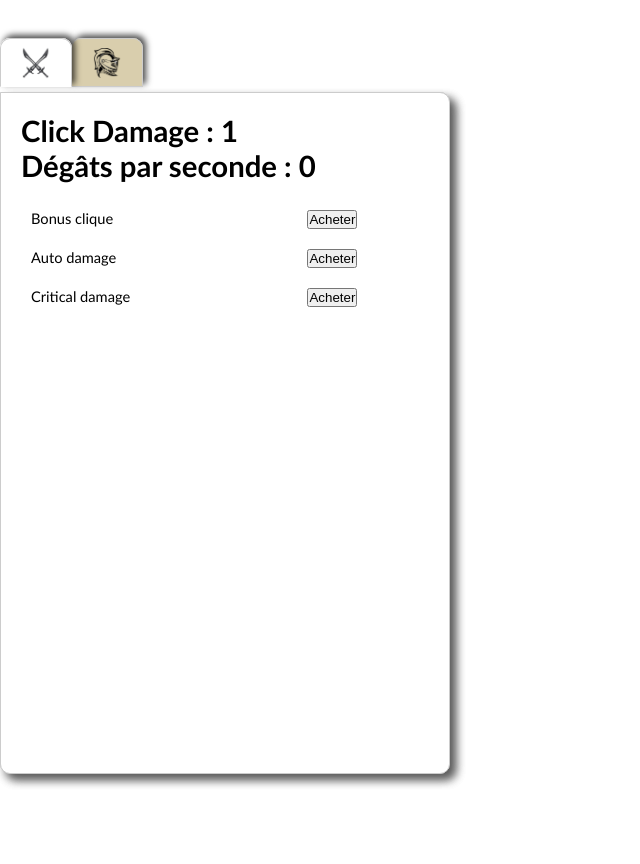
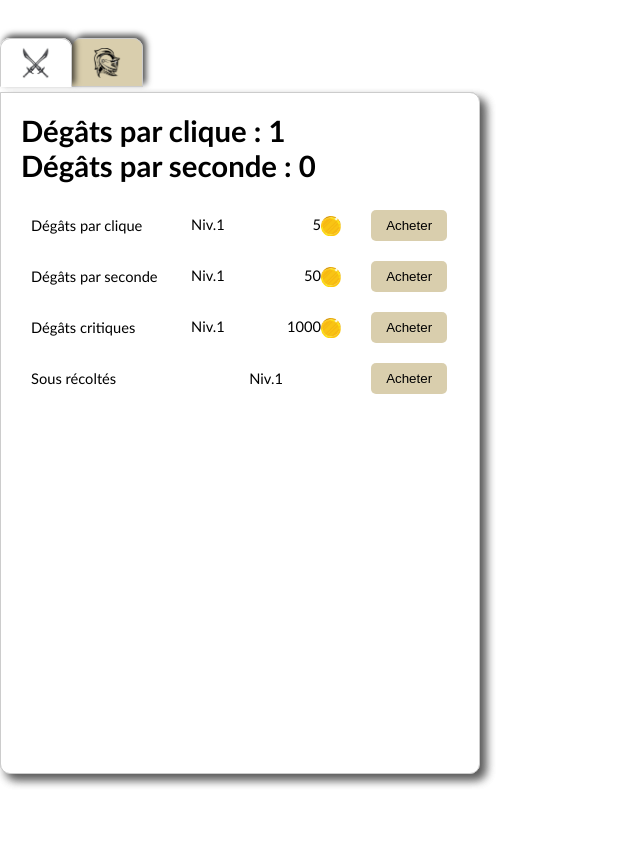
Before and after one commit to mathilde-roussier/clicker, a PHP site: page / in a window 1280 px wide. Shown: the whole page, without its empty margins (0-640 px from the left). Run offline with PHP 8.4, Linux system fonts and the light colour scheme; some libraries are stand-ins or nearby versions.

Commit message:
Bonus clique / critique et dégâts par seconde

```diff
--- a/css/style.css
+++ b/css/style.css
@@ -1,7 +1,7 @@
 * {
 	margin: 0;
 	padding: 0;
-
+  outline: none;
 }
 
 button:hover{
@@ -31,7 +31,7 @@ color: green;
 /*--------------Dimensions tableau--------------*/
 
 #page-wrap {
-	  width: 450px;
+	  width: 480px;
     height: 100%;
 
 	}
@@ -98,12 +98,71 @@ color: green;
       -ms-transition:     all 0.6s ease;
       -o-transition:      all 0.6s ease;
     }
-    .content div{
+    .content .element{
 
       display: flex;
       padding: 10px;
-      width: 80%;
+      width: 95%;
       justify-content: space-between;
+      align-items: center;
+    }
+
+    .content .element_name{
+
+      width: 130px;
+    }
+
+     .content .profil{
+
+      padding: 10px;
+     }
+
+    .content .element button{
+
+      background-color:rgba(155, 127, 40, 0.38);
+      border: none;
+      border-radius: 5px;
+      padding: 8px 15px;
+      transition: 0.2s;
+
+    }
+
+
+    .content #niveau_max{
+       background-color:rgba(155, 127, 40, 0.38);
+      border: none;
+      border-radius: 5px;
+      padding: 8px 15px;
+      width: 46px;
+      height: 15px;
+      text-align: center;
+    }
+
+    .content div button:hover{
+
+      background-color:rgba(161, 149, 112);
+    }
+
+    .content .element .niveau_prix{
+
+      display: flex;
+      width: 150px;
+      justify-content: space-between;
+    }
+
+     .content .niveau_prix div{
+
+      display: flex;
+      width: 100px;
+      justify-content: flex-end;
+     }
+
+    .content #logo_pièce{
+
+      width: 20px;
+      height: 20px;
+      background-image:url(../img/piece.png);
+      background-size: cover;
     }
 
 /*-------------Onglets actifs--------------*/
--- a/index.html
+++ b/index.html
@@ -19,20 +19,46 @@
 				 	<input id="tab-1" checked="checked" name="tab-group-1" type="radio" />
 				 	<label id="label_tab1" for="tab-1"></label>
 				 	<div class="content">
-				 		<h1 id="click_damage">Click Damage : 1</h1>
+				 		<h1 id="click_damage">Dégâts par clique : 1</h1>
 				 		<h1 id="damage_seconde">Dégâts par seconde : 0</h1>
 				 		<br/>
-				 		<div>
-				 			<p>Bonus clique</p>
+				 		<div class="element">
+				 			<p class="element_name">Dégâts par clique</p>
+				 				<div class="niveau_prix">
+				 					<p id="niv_bonus_clique">Niv.1</p>
+				 					<div>
+				 						<p id="prix_bonus_clique">5</p>
+				 						<div id="logo_pièce"></div>
+				 					</div>
+				 				</div>
 				 			<button id="bonus_clique">Acheter</button>
 				 		</div>
-				 		<div>
-				 			<p>Auto damage</p>
+				 		<div class="element">
+				 			<p class="element_name">Dégâts par seconde</p>
+				 			<div class="niveau_prix">
+				 				<p id="niv_auto_damage">Niv.1</p>
+				 				<div>
+				 					<p id="prix_bonus_auto_damage">50</p>
+				 					<div id="logo_pièce"></div>
+				 				</div>
+				 			</div>
 				 			<button id="auto_damage">Acheter</button>
 				 		</div>
-				 		<div>
-				 			<p>Critical damage</p>
+				 		<div class="element">
+				 			<p class="element_name">Dégâts critiques</p>
+				 			<div class="niveau_prix" id="max_niv_luck">
+				 				<p id="niv_luck">Niv.1</p>
+				 				<div>
+				 					<p id="prix_bonus_luck">1000</p>
+				 					<div id="logo_pièce"></div>
+				 				</div>
+				 			</div>
 				 			<button id="luck">Acheter</button>
+				 		</div>
+				 		<div class="element">
+				 			<p class="element_name">Sous récoltés</p>
+				 			<p id="niv_money">Niv.1</p>
+				 			<button id="money">Acheter</button>
 				 		</div>
 				 	</div>
 				 </div>
@@ -40,14 +66,14 @@
 				 	<input id="tab-2" name="tab-group-1" type="radio" />
 				 	 <label id="label_tab2" for="tab-2"></label>
 				 	 <div class="content">
-				 	 	<div>
-				 	 		<p id="click_profil">Click Damage : 1</hp>
+				 	 	<div class="profil">
+				 	 		<p id="click_profil">Dégats par clique : 1</hp>
 				 	 	</div>
-				 	 	<div>
-				 			<p id="damage_profil">Dégâts par seconde : 0</p>
+				 	 	<div class="profil">
+				 			<p id="damage_profil">Dégâts automatique: 0</p>
 				 	 	</div>
-				 	 	<div>
-				 	 		<p id="chance_critique">Chance de critique : 0.0%</p>
+				 	 	<div class="profil">
+				 	 		<p id="chance_critique">Dégâts critiques : 0.0%</p>
 				 	 	</div>
 				 	 </div>
 				 </div>
--- a/js/script.js
+++ b/js/script.js
@@ -1,19 +1,89 @@
 // BONUS 1 (dommage par clique)
 let clickdamage = 1
 let bonus_clickdamage = 2
-
+let niv_bonus_clique = 1
+let prix_bonus_clique = 5
 // BONUS 2 (dommage par seconde)
 let damage_seconde = 0
 let bonus_damage_seconde = 2
+let niv_auto_damage = 1
+let prix_bonus_damage = 50
 
 // BONUS 3 CHANCE DE CRITIQUE
-let luck = 5000
+let luck = 100
 let chance_critique = 0
+let niv_luck = 1
+let prix_bonus_luck = 1000
 
-	//FONCTION RANDOM CHIFFRE ALEATOIRE
-	function getRandomInt(max) {
-	  return Math.floor(Math.random() * Math.floor(max));
+
+//FONCTION RANDOM CHIFFRE ALEATOIRE
+function getRandomInt(max) {
+	return Math.floor(Math.random() * Math.floor(max));
+}
+
+
+
+function bonus_clique()
+{
+	clickdamage = clickdamage + bonus_clickdamage
+	niv_bonus_clique = niv_bonus_clique +1
+	prix_bonus_clique = prix_bonus_clique + prix_bonus_clique
+	$("#click_damage").text("Dégâts par clique : "+clickdamage)
+	$("#click_profil").text("Dégâts par clique : "+clickdamage)
+	$("#niv_bonus_clique").text("Niv."+niv_bonus_clique)
+	console.log(prix_bonus_clique)
+	$("#prix_bonus_clique").text(prix_bonus_clique)
+}
+
+function auto_damage()
+{
+	damage_seconde = damage_seconde + bonus_damage_seconde
+	niv_auto_damage = niv_auto_damage + 1
+	prix_bonus_damage = prix_bonus_damage + prix_bonus_damage
+	$("#damage_seconde").text("Dégâts par seconde : "+damage_seconde)
+	$("#damage_profil").text("Dégâts par seconde : "+damage_seconde)
+	$("#niv_auto_damage").text("Niv. "+niv_auto_damage)
+	$("#prix_bonus_auto_damage").text(prix_bonus_damage)
+
+}
+
+function bonus_luck()
+{
+	if(luck > 3)
+	{
+		luck = luck - (luck / 2)
+		chance_critique = 1 / luck
+		niv_luck = niv_luck + 1
+		prix_bonus_luck = prix_bonus_luck + prix_bonus_luck
+		$("#chance_critique").text("Dégâts critiques : "+parseInt(chance_critique * 100)+"%")
+		$("#niv_luck").text("Niv. "+niv_luck+"")
+		$("#prix_bonus_luck").text(prix_bonus_luck)
+
+		console.log(parseInt(chance_critique * 100))
 	}
+	else if(luck < 3 && luck != 1)
+	{
+		luck = 1
+		niv_luck = niv_luck + 1
+		$("#chance_critique").text("Dégâts critiques : 100%")
+		$("#niv_luck").text("Niv. "+niv_luck+"")
+		$("#luck").remove()
+		$("#max_niv_luck").after("<div id='niveau_max'><p>Max</p></div>")
+	}
+
+	if(getRandomInt(luck) === 1 )
+	{
+			// INFLIGER COUP CRITIQUE = clickdamage *X (X à définir)
+	}
+}
+
+function bonus_money()
+{
+
+
+}
+
+
 
 
 $(document).ready(function(){
@@ -21,54 +91,22 @@ $(document).ready(function(){
 	// BONUS POUR DEGATS PAR CLIQUE
 	$("body").on("click","#bonus_clique",function(){
 
-		clickdamage = clickdamage + bonus_clickdamage
-		$("#click_damage").text("Click Damage : "+clickdamage+"")
-		$("#click_profil").text("Click Damage : "+clickdamage+"")
+		bonus_clique()
 	});
 
 	// BONUS POUR DEGATS PAR SECONDES (IDLE)
 	$("body").on("click","#auto_damage",function(){
 
-		damage_seconde = damage_seconde + bonus_damage_seconde
-		$("#damage_seconde").text("Dégâts par seconde : "+damage_seconde+"")
-		$("#damage_profil").text("Dégâts par seconde : "+damage_seconde+"")
+		auto_damage()
 	});
 	// BONUS DE CHANCE CRITIQUE
 	$("body").on("click","#luck",function(){
 
-		if(luck >= 2500)
-		{
-			luck = luck - 100
-			chance_critique = 100 / luck
-			$("#chance_critique").text("Chance de critique : "+parseInt(chance_critique * 100)+"%")
-			console.log(chance_critique)
-			console.log(luck)
+		bonus_luck()
+	});
+	// BONUS SOUS
+	$("body").on("click","#money",function(){
 
-		}
-		else if(luck < 2500 && luck >= 500)
-		{
-			luck = luck - 50
-			chance_critique = 100 / luck
-			$("#chance_critique").text("Chance de critique: "+parseInt(chance_critique * 100)+"%")
-			console.log(chance_critique)
-			console.log(luck)
-		}
-		else if(luck < 500)
-		{
-			luck = luck - 10
-			chance_critique = 100 / luck
-			$("#chance_critique").text("Chance de critique : "+parseInt(chance_critique * 100)+"%")
-			console.log(chance_critique)
-			console.log(luck)
-		}
-		else
-		{
-			$("#luck").remove()
-		}
-
-		if(getRandomInt(luck) <= 50 )
-		{
-			// INFLIGER COUP CRITIQUE = clickdamage *X (X à définir)
-		}
+		bonus_money()
 	});
 });
```
Also changed, not shown: img/piece.png (added).
